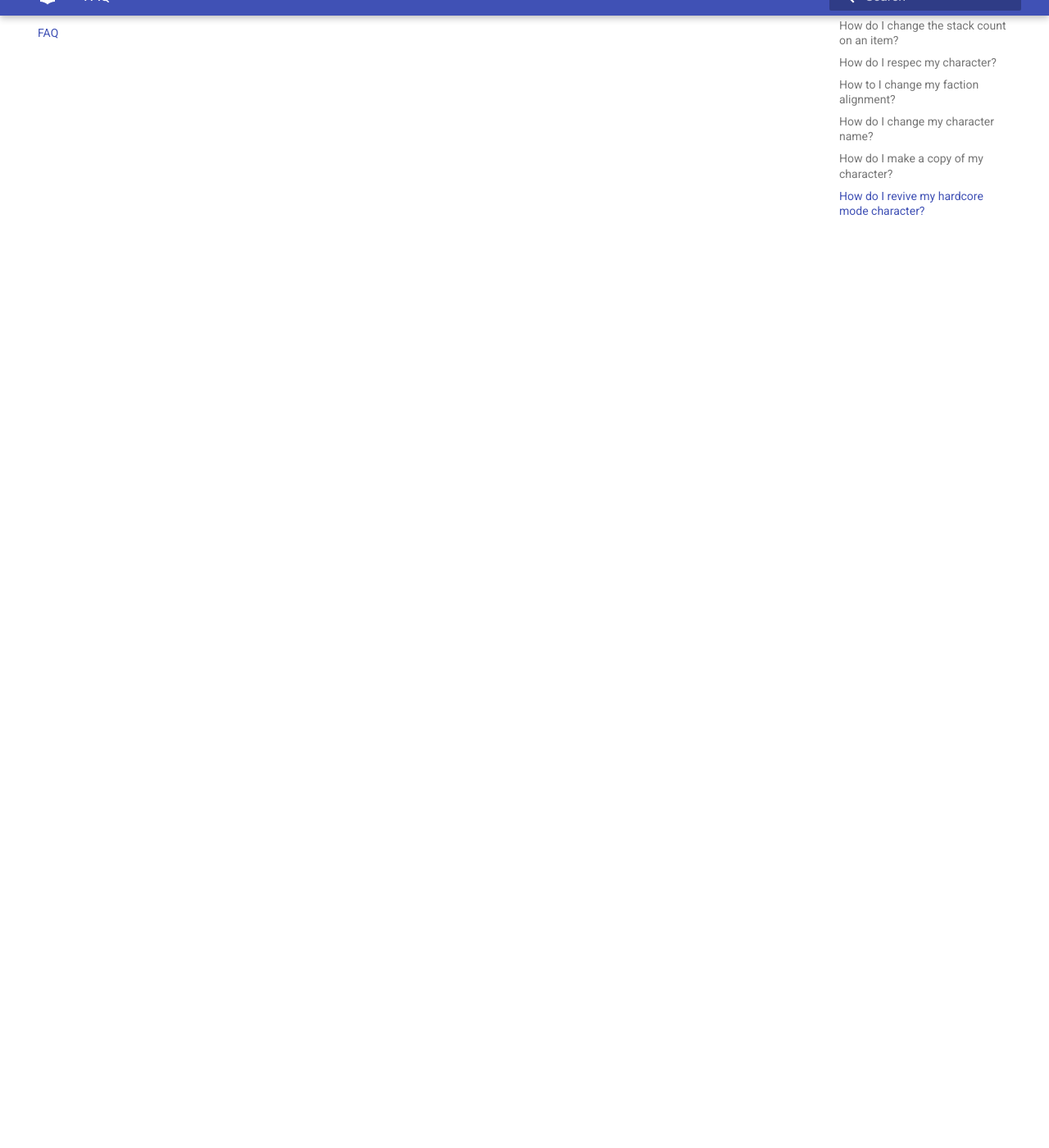
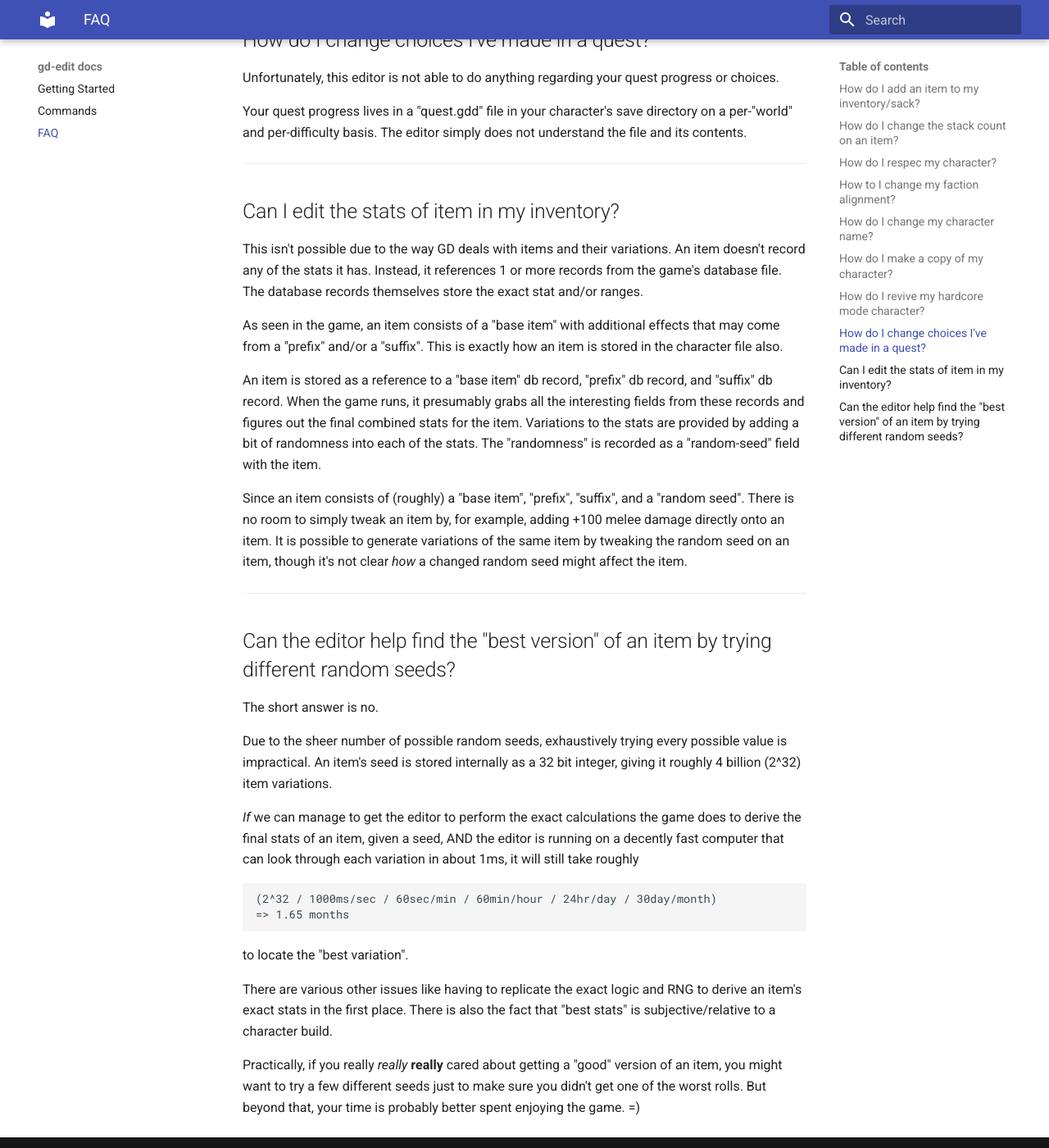
Before and after one commit to Odie/gd-edit-docs, an MkDocs documentation site: the page built from docs/faq.md, in a window 1280 px wide and 1400 px high, scrolled down 2764 px. Shown: the whole window at 82% size. Built offline with MkDocs 1.6.1 and Material for MkDocs 9.7.7, drawn with Linux system fonts in a browser that asks for light colours; old or Windows-style settings are respelled for this version of MkDocs.

Commit message:
Adds item tweaking entries in faq

````diff
--- a/docs/faq.md
+++ b/docs/faq.md
@@ -108,4 +108,68 @@
 This also means you can revive your character by having your save file report "this character
 has never died" with this command:
 
-```set death-count 0```
+```
+set death-count 0
+```
+
+---
+## How do I change choices I've made in a quest?
+Unfortunately, this editor is not able to do anything regarding your quest
+progress or choices.
+
+Your quest progress lives in a "quest.gdd" file in your character's save
+directory on a per-"world" and per-difficulty basis. The editor simply does
+not understand the file and its contents.
+
+
+---
+## Can I edit the stats of item in my inventory?
+This isn't possible due to the way GD deals with items and their variations.
+An item doesn't record any of the stats it has. Instead, it references 1 or more
+records from the game's database file. The database records themselves store
+the exact stat and/or ranges.
+
+As seen in the game, an item consists of a "base item" with additional effects
+that may come from a "prefix" and/or a "suffix". This is exactly how an item is
+stored in the character file also.
+
+An item is stored as a reference to a "base item" db record, "prefix" db record,
+and "suffix" db record. When the game runs, it presumably grabs all the interesting
+fields from these records and figures out the final combined stats for the item.
+Variations to the stats are provided by adding a bit of randomness into each of the
+stats. The "randomness" is recorded as a "random-seed" field with the item.
+
+Since an item consists of (roughly) a "base item", "prefix", "suffix", and a
+"random seed". There is no room to simply tweak an item by, for example, adding
++100 melee damage directly onto an item. It is possible to generate variations of
+the same item by tweaking the random seed on an item, though it's not clear *how*
+a changed random seed might affect the item.
+
+---
+## Can the editor help find the "best version" of an item by trying different random seeds?
+The short answer is no.
+
+Due to the sheer number of possible random seeds, exhaustively trying every
+possible value is impractical. An item's seed is stored internally as a 32 bit
+integer, giving it roughly 4 billion (2^32) item variations.
+
+*If* we can manage to get the editor to perform the exact calculations the game
+does to derive the final stats of an item, given a seed, AND the editor is
+running on a decently fast computer that can look through each variation in about 1ms,
+it will still take roughly
+
+```
+(2^32 / 1000ms/sec / 60sec/min / 60min/hour / 24hr/day / 30day/month)
+=> 1.65 months
+```
+
+to locate the "best variation".
+
+There are various other issues like having to replicate the exact logic and RNG
+to derive an item's exact stats in the first place. There is also the fact that
+"best stats" is subjective/relative to a character build.
+
+Practically, if you really *really* **really** cared about getting a "good" version of
+an item, you might want to try a few different seeds just to make sure you
+didn't get one of the worst rolls. But beyond that, your time is probably better
+spent enjoying the game. =)
````
